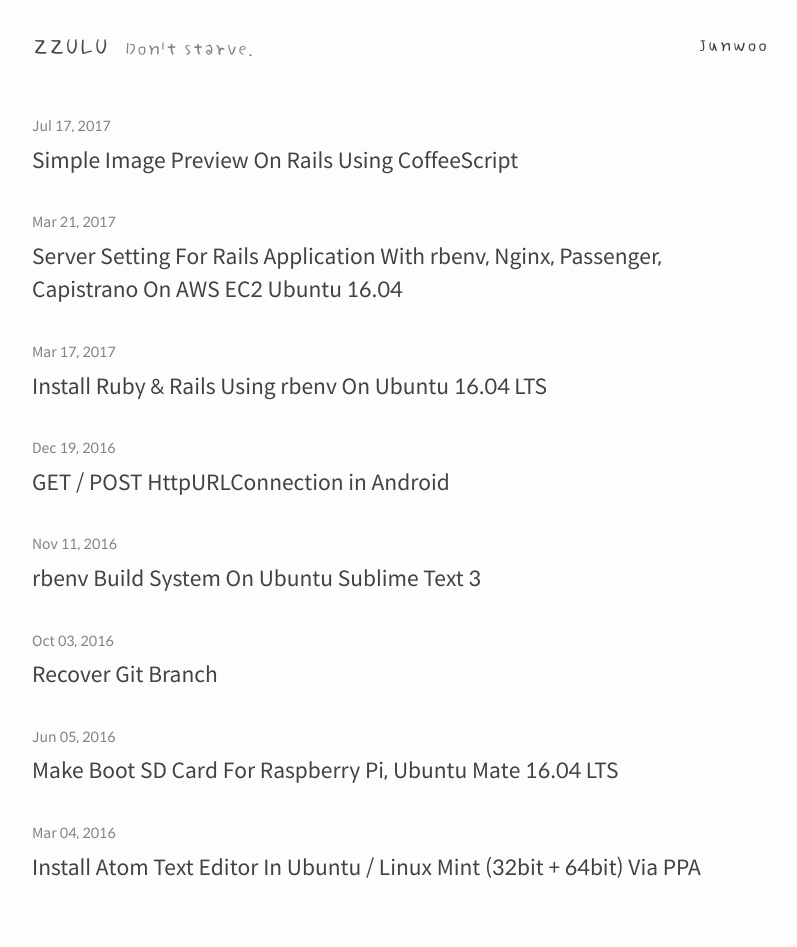
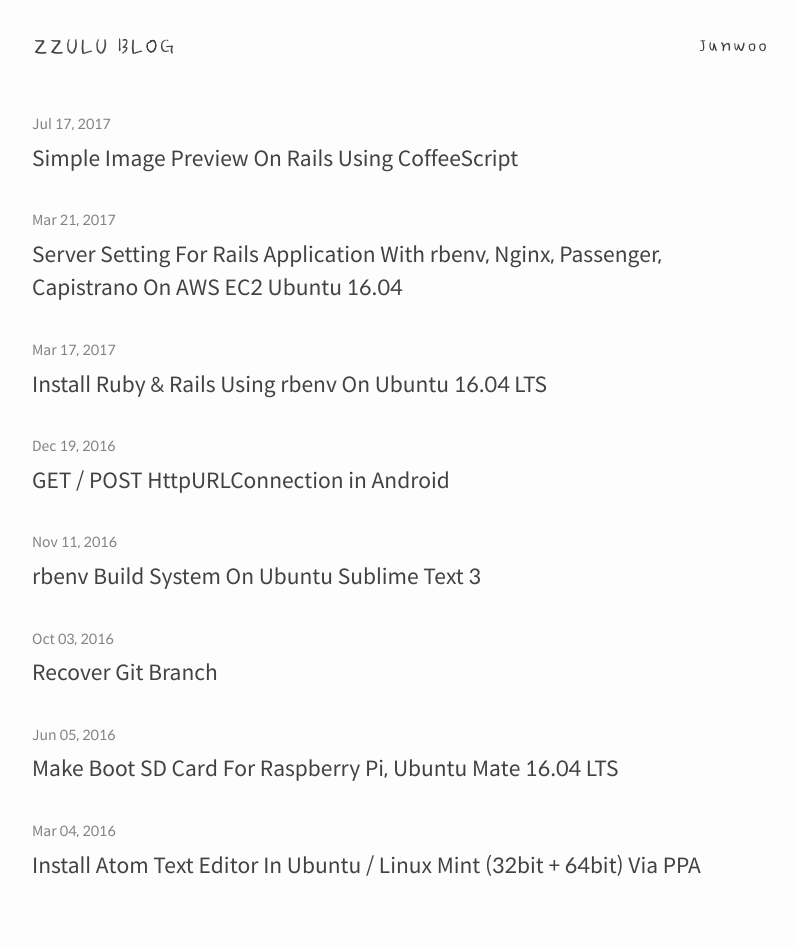
Before and after one commit to capollux/blog, a Jekyll site: the page built from index.html, in a window 1280 px wide. Shown: the whole page, without its empty margins (240-1037 px from the left). Built offline with Jekyll 4.4.1, drawn with Linux system fonts in a browser that asks for light colours; some web fonts are replaced; the list of posts is cut into pages by our own code.

Commit message:
Change site title

```diff
--- a/_config.yml
+++ b/_config.yml
@@ -13,7 +13,7 @@
 # you will see them accessed via {{ site.title }}, {{ site.email }}, and so on.
 # You can create any custom variable you would like, and they will be accessible
 # in the templates via {{ site.myvariable }}.
-title: "ZZULU"
+title: "ZZULU BLOG"
 email: "capollux10@gmail.com"
 description: "Don't Starve."
 baseurl: "/blog" # the subpath of your site, e.g. /blog
--- a/_includes/header.html
+++ b/_includes/header.html
@@ -6,9 +6,9 @@
       <span class="font-family-hhj">{{ site.title }}</span>
     </a>
 
-    <span class="site-title ml-3">
+    <!-- <span class="site-title ml-3">
       <small class="font-family-hhj text-color-grey">Don't starve.</small>
-    </span>
+    </span> -->
 
     <nav class="site-nav">
       <input type="checkbox" id="nav-trigger" class="nav-trigger" />
```
